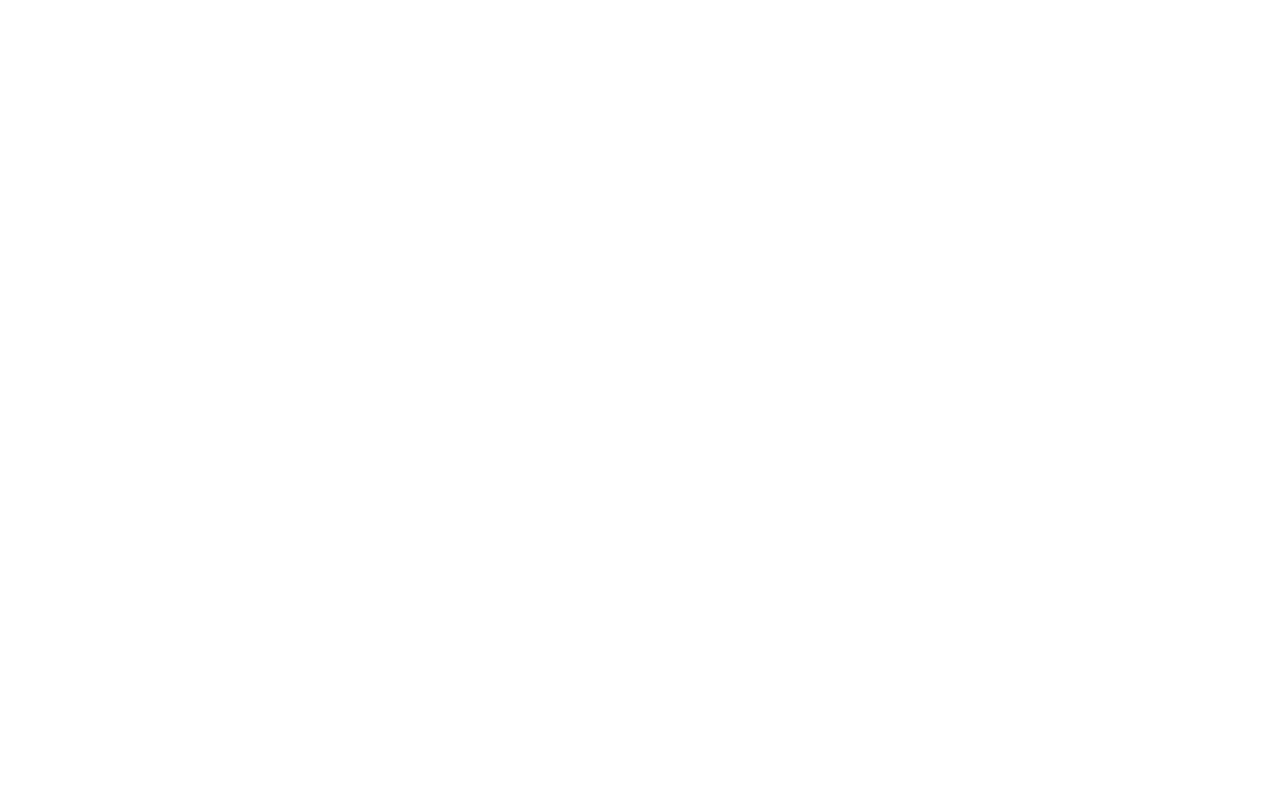
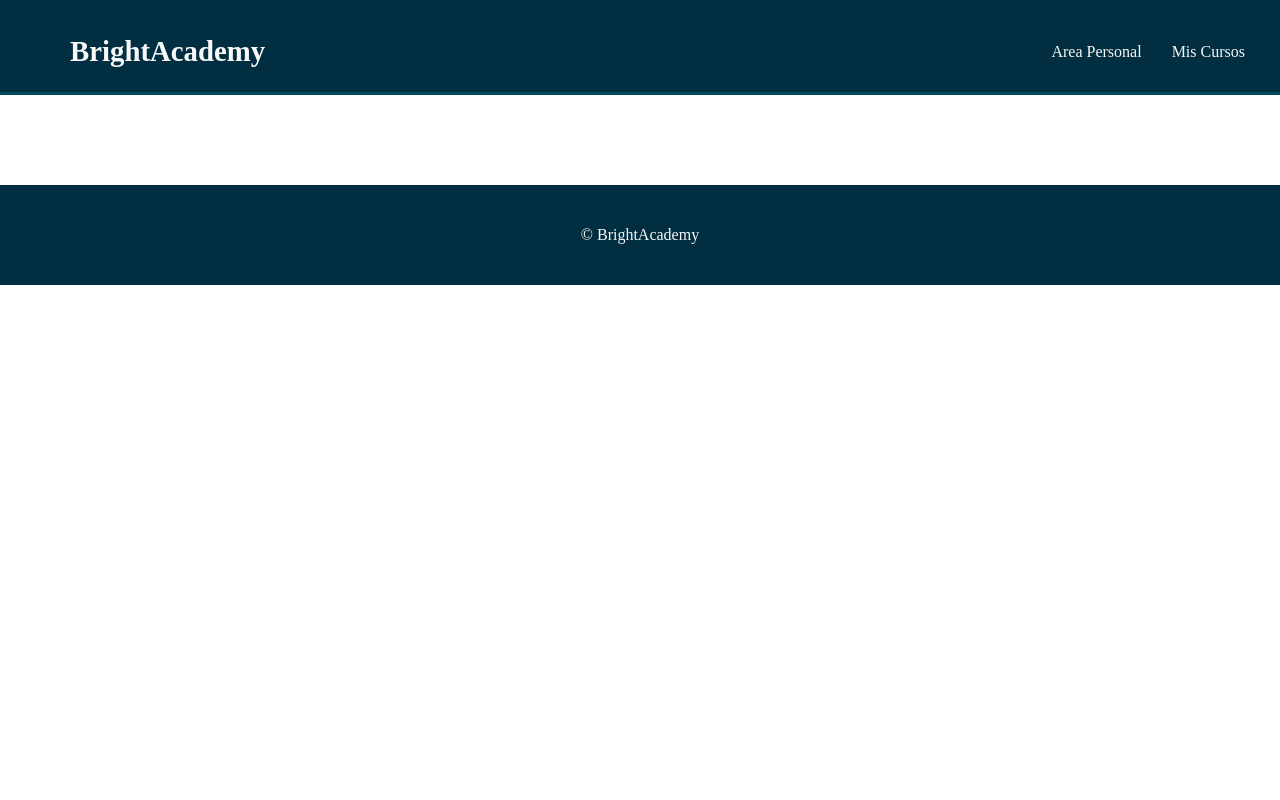
Before and after one commit to diegoemz/Proyecto-BrightAcademy, a PHP site: page /nahomi-serrano/cursos.html in a window 1280 px wide. Before the commit the page is empty. Run offline with PHP 8.4, Linux system fonts and the light colour scheme.

Commit message:
Update Menú de navegación

```diff
--- a/index.css
+++ b/index.css
@@ -1,6 +1,6 @@
 :root{
     /*Colores*/
-    --blanco-1: F8F8F8;
+    --blanco-1: #F8F8F8;
     --beige-1: #F2E3D5;
     --azul-1: #012E40;
     --azul-2: #024959;
@@ -22,3 +22,64 @@
     padding: 0;
     box-sizing: border-box;
 }
+
+.container{
+    max-width: 1450px;
+    margin: 0 auto;
+    padding: 0 20px;
+}
+
+/*Header*/
+header {
+    background-color: var(--azul-1);
+    height: 95px;
+    border-bottom: var(--azul-2) 3px solid;
+}
+
+header .logo {
+    padding: 35px 30px;
+    font-weight: bold;
+    font-size: var(--texto);
+    color: var(--blanco-1);
+    padding-left: 50px;
+}
+
+header .container {
+    display: flex;
+    align-items: center;
+    justify-content: space-between;
+}
+
+header nav {
+    display: flex;
+    flex-wrap: wrap;
+    justify-content: space-between;
+    padding: 0;
+}
+
+header a {
+    padding: 0px 15px;
+    text-decoration: none;
+    color: var(--blanco-1);
+}
+
+header a:hover {
+    color: var(--celeste-4);
+}
+
+/*Footer*/
+footer {
+    background-color: var(--azul-1);
+}
+
+footer p {
+    padding: 12px;
+    color: var(--blanco-1);
+}
+
+footer .container {
+    display: flex;
+    height: 100px;
+    justify-content: center;
+    align-items: center;
+}
--- a/nahomi-serrano/cursos.html
+++ b/nahomi-serrano/cursos.html
@@ -0,0 +1,33 @@
+<!DOCTYPE html>
+<html lang="en">
+<head>
+    <meta charset="UTF-8">
+    <meta name="viewport" content="width=device-width, initial-scale=1.0">
+    <title>BrightAcademy</title>
+    <link rel="stylesheet" href="../index.css">
+</head>
+<body>
+    <header>
+        <div class="container">
+            <p class="logo">BrightAcademy</p>
+            <nav>
+                <a href="#">Area Personal</a>
+                <a href="#">Mis Cursos</a>
+            </nav>
+        </div>
+    </header>
+
+    <br>
+    <br>
+    <br>
+    <br>
+    <br>
+
+    <footer>
+        <div class="container">
+            <p>&copy; BrightAcademy</p>
+        </div>
+    </footer>
+
+</body>
+</html>
```
